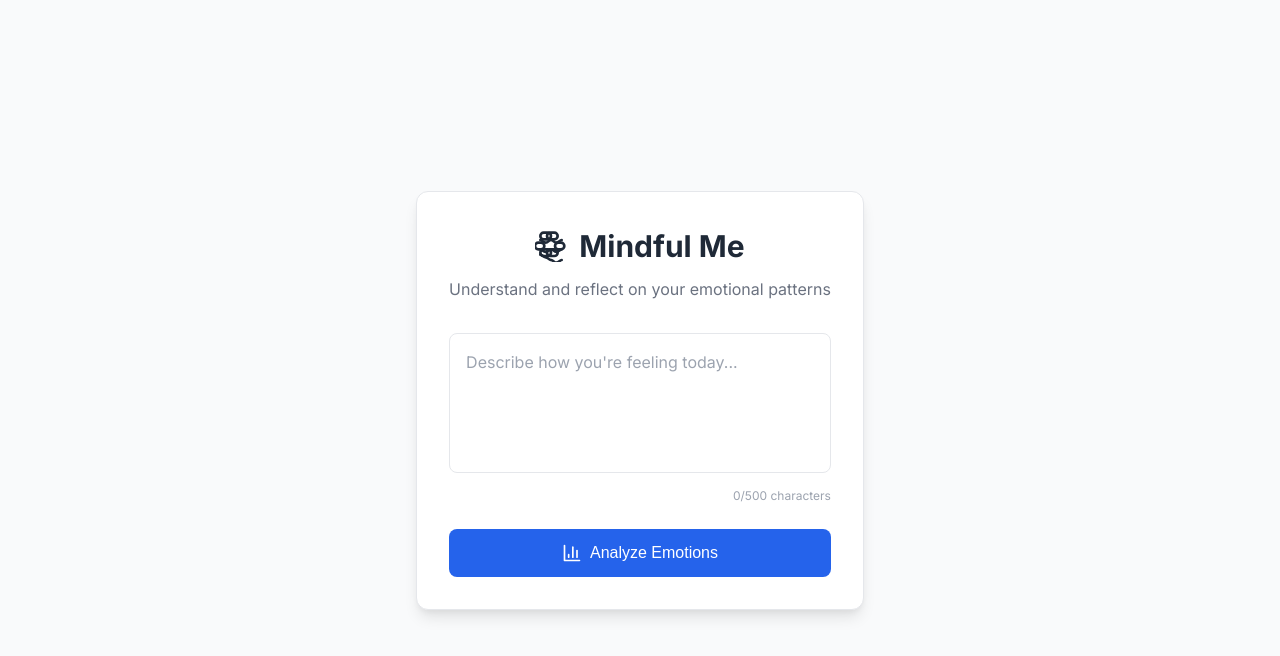
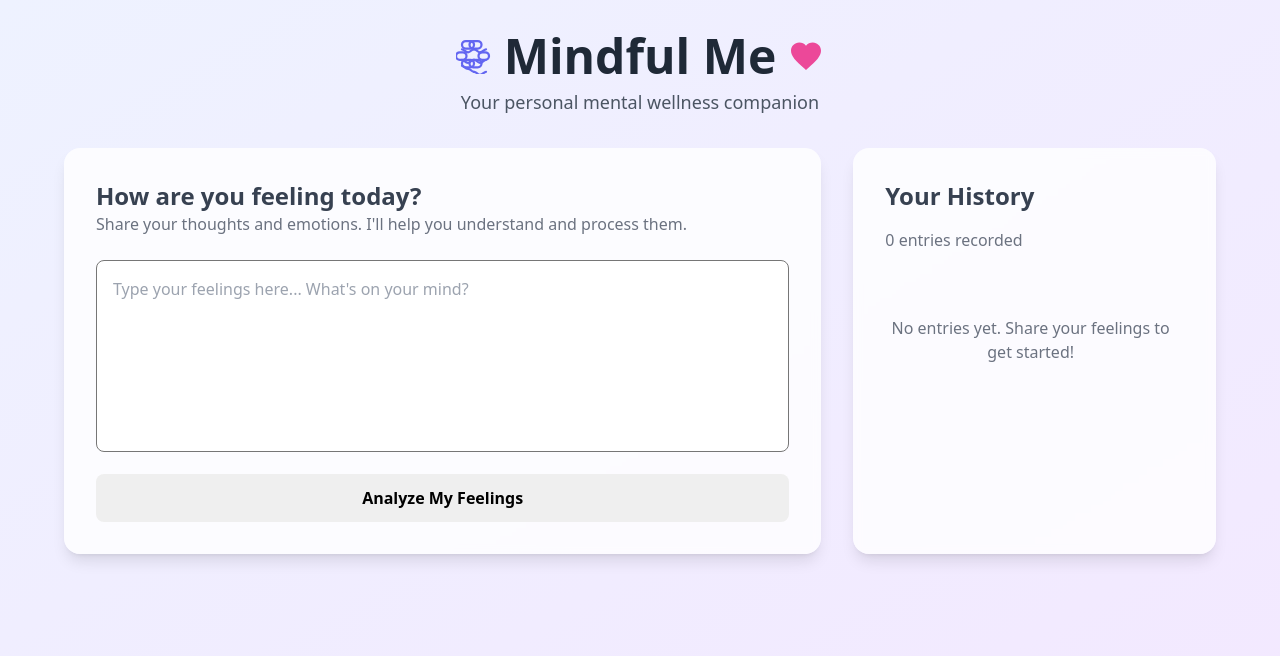
Before and after one commit to Bharatmandge/mindfulme-frontend, a React (Create React App) app: page / in a window 1280 px wide. Shown: the top 656 px of the page. Built offline with nearby package versions, Linux system fonts and the light colour scheme.

Commit message:
Update App.js

```diff
--- a/src/App.js
+++ b/src/App.js
@@ -1,8 +1,9 @@
-import React, { useState } from 'react';
+import React, { useState, useEffect } from 'react';
 
 // --- SVG Icons ---
-const BrainIcon = () => (
-  <svg xmlns="http://www.w3.org/2000/svg" width="32" height="32" viewBox="0 0 24 24" fill="none" stroke="currentColor" strokeWidth="2" strokeLinecap="round" strokeLinejoin="round">
+// Using a simple brain icon for the logo as in the original code
+const BrainIcon = ({ className = "w-8 h-8" }) => (
+    <svg xmlns="http://www.w3.org/2000/svg" viewBox="0 0 24 24" fill="none" stroke="currentColor" strokeWidth="1.5" strokeLinecap="round" strokeLinejoin="round" className={className}>
         <path d="M9.5 2A2.5 2.5 0 0 1 12 4.5v0A2.5 2.5 0 0 1 9.5 7h-3A2.5 2.5 0 0 1 4 4.5v0A2.5 2.5 0 0 1 6.5 2h3Z" />
         <path d="M14.5 2A2.5 2.5 0 0 1 17 4.5v0A2.5 2.5 0 0 1 14.5 7h-3A2.5 2.5 0 0 1 9 4.5v0A2.5 2.5 0 0 1 11.5 2h3Z" />
         <path d="M12 7.5c-2 0-2 2-4 2-2 0-2.5-2-4-2" />
@@ -18,64 +19,68 @@ const BrainIcon = () => (
     </svg>
 );
 
-const AnalyzeIcon = () => (
-  <svg xmlns="http://www.w3.org/2000/svg" width="20" height="20" viewBox="0 0 24 24" fill="none" stroke="currentColor" strokeWidth="2" strokeLinecap="round" strokeLinejoin="round">
-    <path d="M3 3v18h18" />
-    <path d="M18 17V9" />
-    <path d="M13 17V5" />
-    <path d="M8 17v-3" />
+const HeartIcon = ({ className = "w-8 h-8" }) => (
+    <svg xmlns="http://www.w3.org/2000/svg" viewBox="0 0 24 24" fill="currentColor" className={className}>
+        <path d="M12 21.35l-1.45-1.32C5.4 15.36 2 12.28 2 8.5 2 5.42 4.42 3 7.5 3c1.74 0 3.41.81 4.5 2.09C13.09 3.81 14.76 3 16.5 3 19.58 3 22 5.42 22 8.5c0 3.78-3.4 6.86-8.55 11.54L12 21.35z" />
     </svg>
 );
 
-const EmotionIcon = ({ emotion }) => {
-  const emotionIcons = {
-    joy: '',
-    sadness: '',
-    anger: '',
-    fear: '',
-    love: '',
-    surprise: '',
-    neutral: ''
-  };
-
-  return <span className="emotion-icon">{emotionIcons[emotion] || '😊'}</span>;
+// --- Emotion to Emoji Mapping ---
+const emotionToEmoji = {
+    joy: '😄',
+    sadness: '😢',
+    anger: '😠',
+    fear: '😨',
+    love: '❤️',
+    surprise: '😲',
+    neutral: '😐'
 };
 
 // --- Main App Component ---
 function App() {
+    // State management
     const [text, setText] = useState('');
-  const [result, setResult] = useState(null);
+    const [history, setHistory] = useState([]);
     const [loading, setLoading] = useState(false);
     const [error, setError] = useState('');
-  const [charCount, setCharCount] = useState(0);
 
+    // Load Tailwind CSS via a script tag in the head
+    useEffect(() => {
+        const script = document.createElement('script');
+        script.src = 'https://cdn.tailwindcss.com';
+        document.head.appendChild(script);
+        return () => {
+            document.head.removeChild(script);
+        };
+    }, []);
+
+    // Handler for text area changes
     const handleTextChange = (e) => {
-    const inputText = e.target.value;
-    setText(inputText);
-    setCharCount(inputText.length);
+        setText(e.target.value);
+        if (error) setError(''); // Clear error on new input
     };
 
+    // Handler for the analysis button click
     const handleAnalyze = async () => {
+        // Basic validation
         if (!text.trim()) {
-      setError('Please describe how you are feeling.');
+            setError('Please type your feelings before analyzing.');
+            return;
+        }
+        if (text.trim().length < 10) {
+            setError('Please share a bit more (at least 10 characters).');
             return;
         }
 
-    if (text.length < 10) {
-      setError('Please provide more details (at least 10 characters).');
-      return;
-    }
-
+        // Set loading state and clear previous errors
         setLoading(true);
-    setResult(null);
         setError('');
 
         try {
+            // API call - this part is unchanged as requested
             const response = await fetch("https://mindfulme-3.onrender.com/predict", {
                 method: "POST",
-        headers: {
-          "Content-Type": "application/json",
-        },
+                headers: { "Content-Type": "application/json" },
                 body: JSON.stringify({ text }),
             });
 
@@ -84,329 +89,128 @@ function App() {
             }
 
             const data = await response.json();
-      setResult(data);
+
+            // Add new result to the beginning of the history array
+            const newHistoryEntry = {
+                ...data,
+                id: new Date().toISOString(), // Unique key for rendering
+                originalText: text, // Save the text that was analyzed
+            };
+            setHistory(prevHistory => [newHistoryEntry, ...prevHistory]);
+
+            // Clear the text area for the next entry
+            setText('');
 
         } catch (err) {
             console.error("Fetch error:", err);
             setError('Unable to connect to the analysis server. Please try again later.');
         } finally {
+            // Reset loading state
             setLoading(false);
         }
     };
 
-  // CSS styles as a template literal
-  const AppStyles = `
-    @import url('https://fonts.googleapis.com/css2?family=Inter:wght@300;400;500;600;700&display=swap');
+    return (
+        <div className="bg-gradient-to-br from-indigo-50 to-purple-100 min-h-screen w-full font-sans text-gray-800 flex flex-col items-center p-4 sm:p-6 lg:p-8">
+            {/* Header Section */}
+            <header className="text-center mb-8 w-full max-w-6xl">
+                <div className="flex items-center justify-center gap-3">
+                    <BrainIcon className="w-9 h-9 text-indigo-500" />
+                    <h1 className="text-4xl sm:text-5xl font-bold text-gray-800">Mindful Me</h1>
+                    <HeartIcon className="w-9 h-9 text-pink-500" />
+                </div>
+                <p className="text-lg text-gray-600 mt-2">Your personal mental wellness companion</p>
+            </header>
 
-    :root {
-      --primary: #2563eb;
-      --primary-light: #3b82f6;
-      --primary-dark: #1d4ed8;
-      --secondary: #6366f1;
-      --text-dark: #1f2937;
-      --text-light: #6b7280;
-      --text-lighter: #9ca3af;
-      --bg-light: #f9fafb;
-      --bg-white: #ffffff;
-      --border: #e5e7eb;
-      --error: #ef4444;
-      --success: #10b981;
-      --shadow-sm: 0 1px 2px 0 rgba(0, 0, 0, 0.05);
-      --shadow-md: 0 4px 6px -1px rgba(0, 0, 0, 0.1), 0 2px 4px -1px rgba(0, 0, 0, 0.06);
-      --shadow-lg: 0 10px 15px -3px rgba(0, 0, 0, 0.1), 0 4px 6px -2px rgba(0, 0, 0, 0.05);
-      --radius: 8px;
-    }
+            {/* Main Content Area */}
+            <main className="w-full max-w-6xl grid grid-cols-1 lg:grid-cols-3 gap-8">
 
-    * {
-      margin: 0;
-      padding: 0;
-      box-sizing: border-box;
-    }
+                {/* Left Column: Input Card */}
+                <div className="lg:col-span-2">
+                    <div className="bg-white/80 backdrop-blur-sm rounded-2xl shadow-lg p-6 sm:p-8 h-full">
+                        <h2 className="text-2xl font-semibold text-gray-700">How are you feeling today?</h2>
+                        <p className="text-gray-500 mb-6">Share your thoughts and emotions. I'll help you understand and process them.</p>
 
-    body {
-      font-family: 'Inter', -apple-system, BlinkMacSystemFont, 'Segoe UI', 'Roboto', sans-serif;
-      -webkit-font-smoothing: antialiased;
-      -moz-osx-font-smoothing: grayscale;
-      background-color: var(--bg-light);
-      min-height: 100vh;
-      display: flex;
-      justify-content: center;
-      align-items: center;
-      padding: 1rem;
-      color: var(--text-dark);
-      line-height: 1.5;
-    }
-
-    .container {
-      max-width: 600px;
-      width: 100%;
-    }
-
-    .card {
-      background: var(--bg-white);
-      border-radius: 12px;
-      padding: 2rem;
-      box-shadow: var(--shadow-lg);
-      border: 1px solid var(--border);
-    }
-
-    .header {
-      text-align: center;
-      margin-bottom: 2rem;
-    }
-
-    .title {
-      display: flex;
-      align-items: center;
-      justify-content: center;
-      gap: 0.75rem;
-      font-size: 1.875rem;
-      font-weight: 700;
-      color: var(--text-dark);
-      margin-bottom: 0.5rem;
-    }
-
-    .subtitle {
-      font-size: 1rem;
-      color: var(--text-light);
-    }
-
-    .input-container {
-      margin-bottom: 1.5rem;
-    }
-
-    .textarea {
-      width: 100%;
-      min-height: 140px;
-      padding: 1rem;
-      border-radius: var(--radius);
-      border: 1px solid var(--border);
-      font-family: 'Inter', sans-serif;
-      font-size: 1rem;
-      resize: none;
-      box-sizing: border-box;
-      background: var(--bg-white);
-      color: var(--text-dark);
-      transition: all 0.2s ease;
-      line-height: 1.5;
-    }
-
-    .textarea:focus {
-      outline: none;
-      border-color: var(--primary);
-      box-shadow: 0 0 0 3px rgba(37, 99, 235, 0.1);
-    }
-
-    .textarea::placeholder {
-      color: var(--text-lighter);
-    }
-
-    .char-count {
-      font-size: 0.75rem;
-      color: var(--text-lighter);
-      text-align: right;
-      margin-top: 0.5rem;
-    }
-
-    .button {
-      background: var(--primary);
-      color: white;
-      border: none;
-      border-radius: var(--radius);
-      padding: 0.875rem 1.5rem;
-      font-size: 1rem;
-      font-weight: 500;
-      cursor: pointer;
-      transition: all 0.2s ease;
-      display: inline-flex;
-      align-items: center;
-      justify-content: center;
-      gap: 0.5rem;
-      width: 100%;
-    }
-
-    .button:hover:not(:disabled) {
-      background: var(--primary-dark);
-    }
-
-    .button:active:not(:disabled) {
-      transform: translateY(1px);
-    }
-
-    .button:disabled {
-      background: var(--text-lighter);
-      cursor: not-allowed;
-    }
-
-    .spinner {
-      border: 2px solid rgba(255, 255, 255, 0.3);
-      border-radius: 50%;
-      border-top: 2px solid #fff;
-      width: 18px;
-      height: 18px;
-      animation: spin 1s linear infinite;
-    }
-
-    @keyframes spin {
-      0% { transform: rotate(0deg); }
-      100% { transform: rotate(360deg); }
-    }
-
-    .error {
-      color: var(--error);
-      margin-top: 1rem;
-      font-size: 0.875rem;
-      padding: 0.75rem;
-      background: rgba(239, 68, 68, 0.05);
-      border-radius: var(--radius);
-      border-left: 3px solid var(--error);
-    }
-
-    .result-card {
-      margin-top: 2rem;
-      background: var(--bg-white);
-      border-radius: var(--radius);
-      overflow: hidden;
-      border: 1px solid var(--border);
-      animation: fadeIn 0.3s ease;
-    }
-
-    @keyframes fadeIn {
-      from { opacity: 0; transform: translateY(10px); }
-      to { opacity: 1; transform: translateY(0); }
-    }
-
-    .result-header {
-      padding: 1.25rem;
-      background: var(--primary-light);
-      color: white;
-      display: flex;
-      align-items: center;
-      gap: 0.75rem;
-    }
-
-    .result-emotion {
-      font-size: 1.25rem;
-      font-weight: 600;
-      text-transform: capitalize;
-    }
-
-    .emotion-icon {
-      font-size: 1.5rem;
-    }
-
-    .result-content {
-      padding: 1.5rem;
-    }
-
-    .result-title {
-      font-size: 0.875rem;
-      font-weight: 600;
-      color: var(--primary);
-      text-transform: uppercase;
-      letter-spacing: 0.5px;
-      margin-bottom: 0.75rem;
-      display: flex;
-      align-items: center;
-      gap: 0.5rem;
-    }
-
-    .result-text {
-      font-size: 1rem;
-      color: var(--text-dark);
-      line-height: 1.6;
-    }
-
-    /* Emotion-specific colors */
-    .joy { color: #f59e0b; }
-    .sadness { color: #3b82f6; }
-    .anger { color: #ef4444; }
-    .fear { color: #8b5cf6; }
-    .love { color: #ec4899; }
-    .surprise { color: #06b6d4; }
-    .neutral { color: #6b7280; }
-
-    /* Responsive adjustments */
-    @media (max-width: 640px) {
-      .card {
-        padding: 1.5rem;
-      }
-
-      .title {
-        font-size: 1.5rem;
-      }
-    }
-  `;
-
-  return (
-    <>
-      <style>{AppStyles}</style>
-      <div className="container">
-        <div className="card">
-          <div className="header">
-            <h1 className="title">
-              <BrainIcon />
-              Mindful Me
-            </h1>
-            <p className="subtitle">Understand and reflect on your emotional patterns</p>
-          </div>
-
-          <div className="input-container">
                         <textarea
-              className="textarea"
-              placeholder="Describe how you're feeling today..."
+                            className="w-full h-48 p-4 border border-gray-300 rounded-lg resize-none focus:ring-2 focus:ring-indigo-400 focus:border-indigo-400 transition duration-200 placeholder-gray-400"
+                            placeholder="Type your feelings here... What's on your mind?"
                             value={text}
                             onChange={handleTextChange}
                             disabled={loading}
-              maxLength={500}
                         />
-            <div className="char-count">{charCount}/500 characters</div>
-          </div>
 
-          <button className="button" onClick={handleAnalyze} disabled={loading}>
+                        {/* Error Message Display */}
+                        {error && <p className="text-red-500 text-sm mt-2">{error}</p>}
+
+                        <button
+                            onClick={handleAnalyze}
+                            disabled={loading}
+                            className="w-full mt-4 bg-gray-700 text-white font-semibold py-3 px-6 rounded-lg hover:bg-gray-800 disabled:bg-gray-400 disabled:cursor-not-allowed flex items-center justify-center gap-2 transition duration-200 shadow-md"
+                        >
                             {loading ? (
                                 <>
-                <div className="spinner"></div>
+                                    <svg className="animate-spin -ml-1 mr-3 h-5 w-5 text-white" xmlns="http://www.w3.org/2000/svg" fill="none" viewBox="0 0 24 24">
+                                        <circle className="opacity-25" cx="12" cy="12" r="10" stroke="currentColor" strokeWidth="4"></circle>
+                                        <path className="opacity-75" fill="currentColor" d="M4 12a8 8 0 018-8V0C5.373 0 0 5.373 0 12h4zm2 5.291A7.962 7.962 0 014 12H0c0 3.042 1.135 5.824 3 7.938l3-2.647z"></path>
+                                    </svg>
                                     Analyzing...
                                 </>
                             ) : (
-              <>
-                <AnalyzeIcon />
-                Analyze Emotions
-              </>
+                                'Analyze My Feelings'
                             )}
                         </button>
-
-          {error && (
-            <div className="error">
-              {error}
                     </div>
-          )}
-
-          {result && (
-            <div className="result-card">
-              <div className="result-header">
-                <EmotionIcon emotion={result.prediction} />
-                <div className={`result-emotion ${result.prediction}`}>{result.prediction}</div>
                 </div>
 
-              <div className="result-content">
-                <div className="result-title">
-                  <svg xmlns="http://www.w3.org/2000/svg" width="16" height="16" viewBox="0 0 24 24" fill="none" stroke="currentColor" strokeWidth="2" strokeLinecap="round" strokeLinejoin="round">
-                    <circle cx="12" cy="12" r="10"></circle>
-                    <path d="M9.09 9a3 3 0 0 1 5.83 1c0 2-3 3-3 3"></path>
-                    <line x1="12" y1="17" x2="12.01" y2="17"></line>
-                  </svg>
-                  Insights & Advice
+                {/* Right Column: History Card */}
+                <div className="lg:col-span-1">
+                    <div className="bg-white/80 backdrop-blur-sm rounded-2xl shadow-lg p-6 sm:p-8 h-full">
+                        <h2 className="text-2xl font-semibold text-gray-700 mb-4">Your History</h2>
+                        <p className="text-gray-500 mb-6">{history.length} {history.length === 1 ? 'entry' : 'entries'} recorded</p>
+
+                        <div className="space-y-4 max-h-[60vh] overflow-y-auto pr-2">
+                            {history.length === 0 ? (
+                                <p className="text-gray-500 text-center py-10">No entries yet. Share your feelings to get started!</p>
+                            ) : (
+                                history.map(entry => (
+                                    <div key={entry.id} className="bg-gray-50 p-4 rounded-lg border border-gray-200 animate-fade-in">
+                                        <div className="flex items-center gap-3 mb-2">
+                                            <span className="text-2xl">{emotionToEmoji[entry.prediction] || '😊'}</span>
+                                            <h3 className="font-bold text-lg capitalize text-gray-800">{entry.prediction}</h3>
                                         </div>
-                <p className="result-text">{result.advice}</p>
+                                        <p className="text-gray-600 text-sm italic mb-2">"{entry.originalText.substring(0, 50)}{entry.originalText.length > 50 ? '...' : ''}"</p>
+                                        <p className="text-gray-700">{entry.advice}</p>
                                     </div>
-            </div>
+                                ))
                             )}
                         </div>
                     </div>
-    </>
+                </div>
+            </main>
+        </div>
     );
 }
 
-export default App;
+// Add keyframes for animation in a style tag
+const AnimationStyles = () => (
+    <style>{`
+        @keyframes fadeIn {
+            from { opacity: 0; transform: translateY(-10px); }
+            to { opacity: 1; transform: translateY(0); }
+        }
+        .animate-fade-in {
+            animation: fadeIn 0.5s ease-out forwards;
+        }
+    `}</style>
+);
+
+// We need to render AnimationStyles along with App
+const AppWrapper = () => (
+    <>
+        <AnimationStyles />
+        <App />
+    </>
+);
+
+
+export default AppWrapper;
```
Lines whose indentation alone changed are shown as unchanged.
